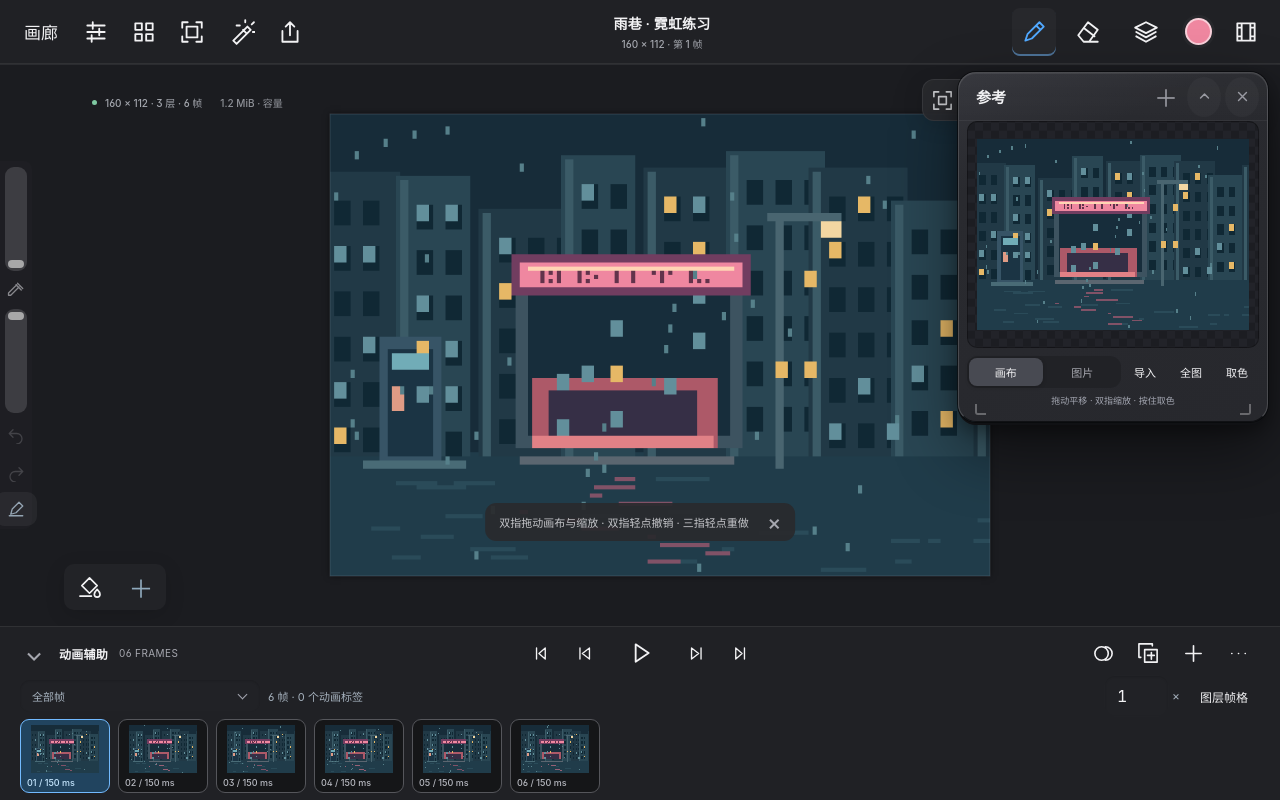
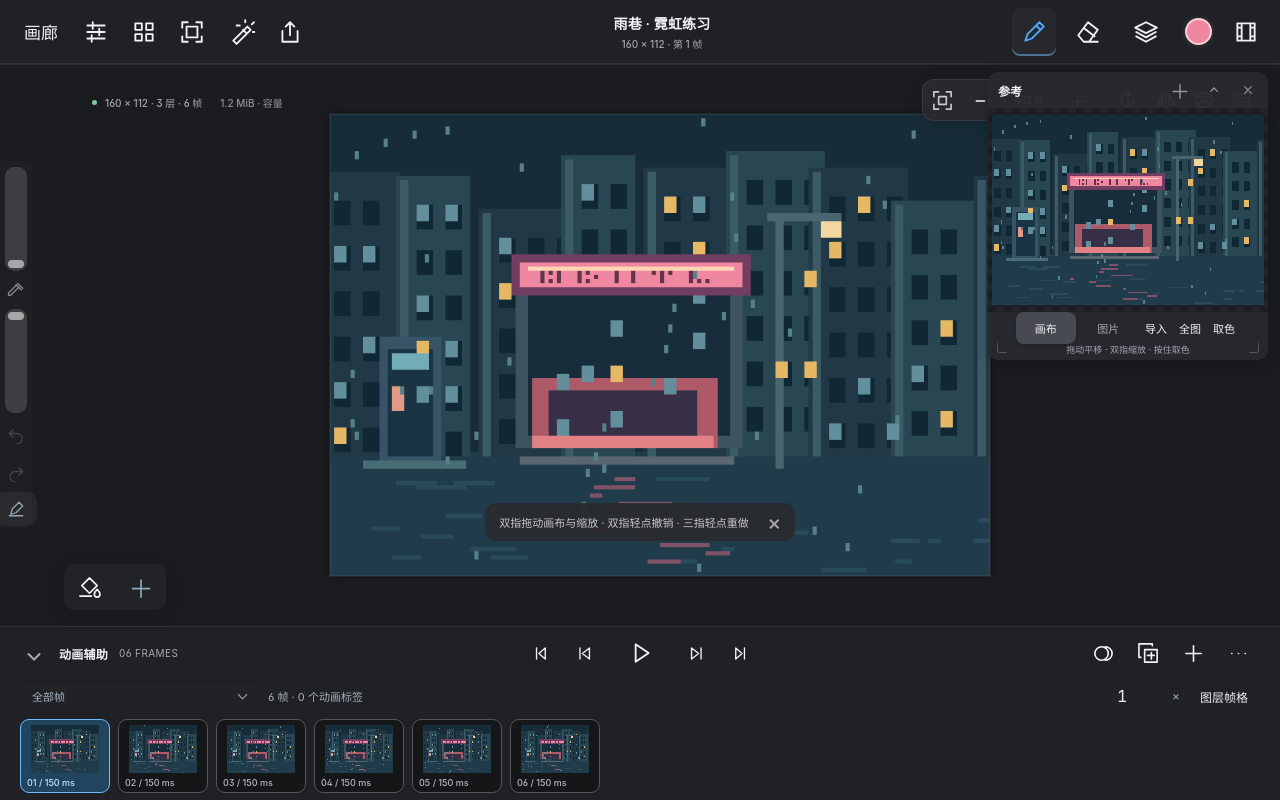
Before and after one commit to icradP/pixel-studio, a plain HTML site: page index.html in a window 1280 px wide. Both pictures are taken after a click on the button 1203 px from the left and 100 px from the top of the page. Drawn offline with Linux system fonts and the light colour scheme.

Commit message:
Deploy Pixel Studio v0.11.2 from 7e86a9d35b0b24b00d1995a7b438bc622430a571

```diff
--- a/app.js
+++ b/app.js
@@ -2155,7 +2155,7 @@ function settingsPanel() {
     <section class="setting-group"><h3>画室</h3>
       <button id="settings-export" class="panel-wide">分享与导出 <span>项目 · 图片 · 动画 ›</span></button><button id="settings-plugins" class="panel-wide">插件工作台 <span>5 个扩展 · ›</span></button>
       <button id="install-help" class="panel-wide">添加到主屏幕 <span>全屏使用 · ›</span></button>
-      <button id="check-update" class="panel-wide">检查更新 <span>v0.11.1</span></button>
+      <button id="check-update" class="panel-wide">检查更新 <span>v0.11.2</span></button>
     </section>`;
   document
     .querySelectorAll('.mirror-controls [data-mirror]')
@@ -2205,7 +2205,7 @@ function settingsPanel() {
     if (r) {
       await r.update();
       toast('已检查更新；如有新版本，顶部会显示更新提示');
-    } else toast('当前版本 v0.11.1');
+    } else toast('当前版本 v0.11.2');
   };
 }
 function download(data, ext, type) {
--- a/precache.js
+++ b/precache.js
@@ -1,6 +1,6 @@
 // Generated by npm run precache. Do not edit.
 self.PIXEL_PRECACHE = {
-  "revision": "c09edbb8f03b0aad",
+  "revision": "9420072cc32620d3",
   "files": [
     "./",
     "./animation-edit.js",
--- a/references.js
+++ b/references.js
@@ -71,7 +71,7 @@ export function createReferences(host) {
         zoom = 1;
         panX = panY = 0;
       }
-      const scale = Math.min((w - 20) / picture.width, (h - 20) / picture.height) * zoom;
+      const scale = Math.min((w - 8) / picture.width, (h - 8) / picture.height) * zoom;
       const width = picture.width * scale,
         height = picture.height * scale;
       panX = Math.max(-width / 2, Math.min(width / 2, panX));
--- a/surfaces.css
+++ b/surfaces.css
@@ -1,10 +1,7 @@
-/* Opaque, layered surfaces: a lit rim, substantial body and a soft contact shadow. */
+/* Borderless floating surfaces keep the canvas visible around compact controls. */
 :root {
-  --panel-radius: 18px;
-  --surface-rim: #ffffff29;
-  --surface-shadow:
-    0 0 0 1px #08090bbb, 0 3px 0 #101114, 0 9px 18px #0005, 0 28px 65px #0007,
-    inset 0 1px 0 #ffffff12;
+  --panel-radius: 10px;
+  --surface-shadow: 0 4px 16px #0003;
   --ease-studio: cubic-bezier(0.2, 0.75, 0.2, 1);
 }
 .studio-window,
@@ -12,38 +9,81 @@
 #selection-bar,
 dialog:not(#gallery-dialog),
 .choice-menu {
-  border: 1px solid var(--surface-rim);
-  border-bottom-color: #101114;
-  background: linear-gradient(155deg, #34353b 0, #292a2f 110px, #27282d 100%);
+  --window-head-height: 40px;
+  border: 0;
+  background: #292a2ff2;
   box-shadow: var(--surface-shadow);
   border-radius: var(--panel-radius);
 }
+.studio-window,
+#plugins-dialog.plugin-float {
+  max-height: min(
+    var(--window-available-height, calc(100dvh - 92px)),
+    560px,
+    calc(100dvh - var(--floating-bottom-reserve, 12px) - 80px)
+  );
+}
 .window-head,
 .plugin-float .plugins-header,
-.selection-head {
-  background: linear-gradient(#ffffff05, #ffffff00);
-  border-bottom: 1px solid #ffffff09;
+#selection-bar .selection-head {
+  min-height: var(--window-head-height);
+  height: var(--window-head-height);
+  padding: 2px 4px 2px 12px;
+  gap: 2px;
+  background: transparent;
+  border: 0;
 }
-.window-head h2 {
-  font-size: 21px;
-  letter-spacing: -0.025em;
+.window-head h2,
+.plugin-float .plugins-header h2,
+#selection-bar .selection-head strong {
+  font-size: 14px;
+  letter-spacing: 0;
 }
-.window-head :is(.window-close, .window-collapse) {
-  border-radius: 50%;
-  background: #ffffff07;
+.window-head button,
+.plugin-float .plugins-header button,
+#selection-bar .selection-head button {
+  width: 32px;
+  min-width: 32px;
+  height: 32px;
+  min-height: 32px;
+  padding: 0;
+  border-radius: 6px;
+  background: transparent;
+  font-size: 20px;
 }
-.window-head :is(.window-close, .window-collapse):hover {
-  background: #ffffff13;
+.window-head button svg,
+.plugin-float .plugins-header button svg,
+#selection-bar .selection-head button svg {
+  width: 16px;
+  height: 16px;
+}
+.window-head button:hover,
+.plugin-float .plugins-header button:hover {
+  background: #ffffff0c;
   color: #fff;
+}
+.studio-window .window-body,
+.plugin-float .plugins-body,
+#selection-bar .selection-body {
+  padding: 6px 12px 10px;
+}
+.studio-window .window-body {
+  max-height: calc(var(--window-available-height, 80dvh) - var(--window-head-height));
+}
+.studio-window.float-collapsed,
+#plugins-dialog.plugin-float.float-collapsed,
+#selection-bar.float-collapsed {
+  max-height: var(--window-head-height);
+}
+.plugin-float .plugins-footer {
+  min-height: 50px;
+  padding: 4px 12px 6px;
+  border: 0;
+  background: transparent;
 }
 .window-dragging,
 .window-resizing {
-  box-shadow:
-    0 0 0 1px #08090baa,
-    0 5px 0 #101114,
-    0 20px 32px #0005,
-    0 42px 80px #0009,
-    inset 0 1px 0 #ffffff20;
+  box-shadow: 0 6px 20px #0004;
 }
 .window-head {
   cursor: grab;
@@ -283,8 +323,9 @@ button {
   color: #101722;
 }
 .studio-window.reference-window {
-  width: 310px;
-  height: 350px;
+  --window-head-height: 36px;
+  width: 280px;
+  height: 288px;
   min-width: 0;
   min-height: 0;
   max-height: calc(100dvh - 80px);
@@ -293,16 +334,16 @@ button {
   flex-direction: column;
 }
 .reference-window .window-head {
-  min-height: 48px;
-  height: 48px;
-  padding-left: 17px;
+  min-height: var(--window-head-height);
+  height: var(--window-head-height);
+  padding-left: 10px;
 }
 .reference-window .window-head h2 {
-  font-size: 15px;
+  font-size: 12px;
   letter-spacing: 0;
 }
 .reference-window .reference-body {
-  padding: 0 8px 14px;
+  padding: 0 0 2px;
   overflow: hidden;
   flex: 1;
   max-height: none;
@@ -315,9 +356,9 @@ button {
   min-height: 50px;
   position: relative;
   overflow: hidden;
-  border-radius: 10px;
+  border-radius: 0;
   background: repeating-conic-gradient(#1c1d22 0% 25%, #222329 0% 50%) 0 / 16px 16px;
-  box-shadow: inset 0 0 0 1px #0005;
+  box-shadow: none;
   touch-action: none;
   cursor: grab;
 }
@@ -348,23 +389,26 @@ button {
   display: flex;
   gap: 2px;
   flex-shrink: 0;
-  margin-top: 8px;
+  margin: 0;
+  padding: 0 28px;
 }
 .reference-toolbar button {
+  min-width: 32px;
   min-height: 32px;
   height: 32px;
   font-size: 11px;
-  padding: 3px 7px;
+  padding: 3px 5px;
   white-space: nowrap;
 }
 .reference-toolbar .segment {
   flex: 1;
-  padding: 2px;
+  padding: 0;
+  background: transparent;
 }
 .reference-toolbar .segment button {
-  min-height: 28px;
-  height: 28px;
-  padding: 3px 6px;
+  min-height: 32px;
+  height: 32px;
+  padding: 3px 4px;
   flex: 1;
 }
 .reference-toolbar [aria-pressed='true'] {
@@ -374,10 +418,10 @@ button {
 .reference-note {
   flex-shrink: 0;
   font-size: 9px;
-  line-height: 1.3;
+  line-height: 12px;
   color: #a4a7b2;
   text-align: center;
-  margin: 7px 9px 0;
+  margin: 0 22px 2px;
   overflow: hidden;
   text-overflow: ellipsis;
   white-space: nowrap;
@@ -408,6 +452,7 @@ button {
   position: absolute;
   bottom: 0;
   width: 28px;
+  min-width: 28px;
   height: 24px;
   min-height: 24px;
   padding: 0;
@@ -420,8 +465,8 @@ button {
   display: block;
   width: 9px;
   height: 9px;
-  border-bottom: 2px solid #ffffff4d;
-  border-right: 2px solid #ffffff4d;
+  border-bottom: 1px solid #ffffff35;
+  border-right: 1px solid #ffffff35;
   border-radius: 0 0 3px 0;
   margin: 5px;
 }
@@ -435,8 +480,8 @@ button {
   cursor: nwse-resize;
 }
 .reference-window.float-collapsed {
-  height: 48px;
-  max-height: 48px;
+  height: var(--window-head-height);
+  max-height: var(--window-head-height);
 }
 .reference-window.float-collapsed :is(.reference-body, .window-resize) {
   display: none;
```
